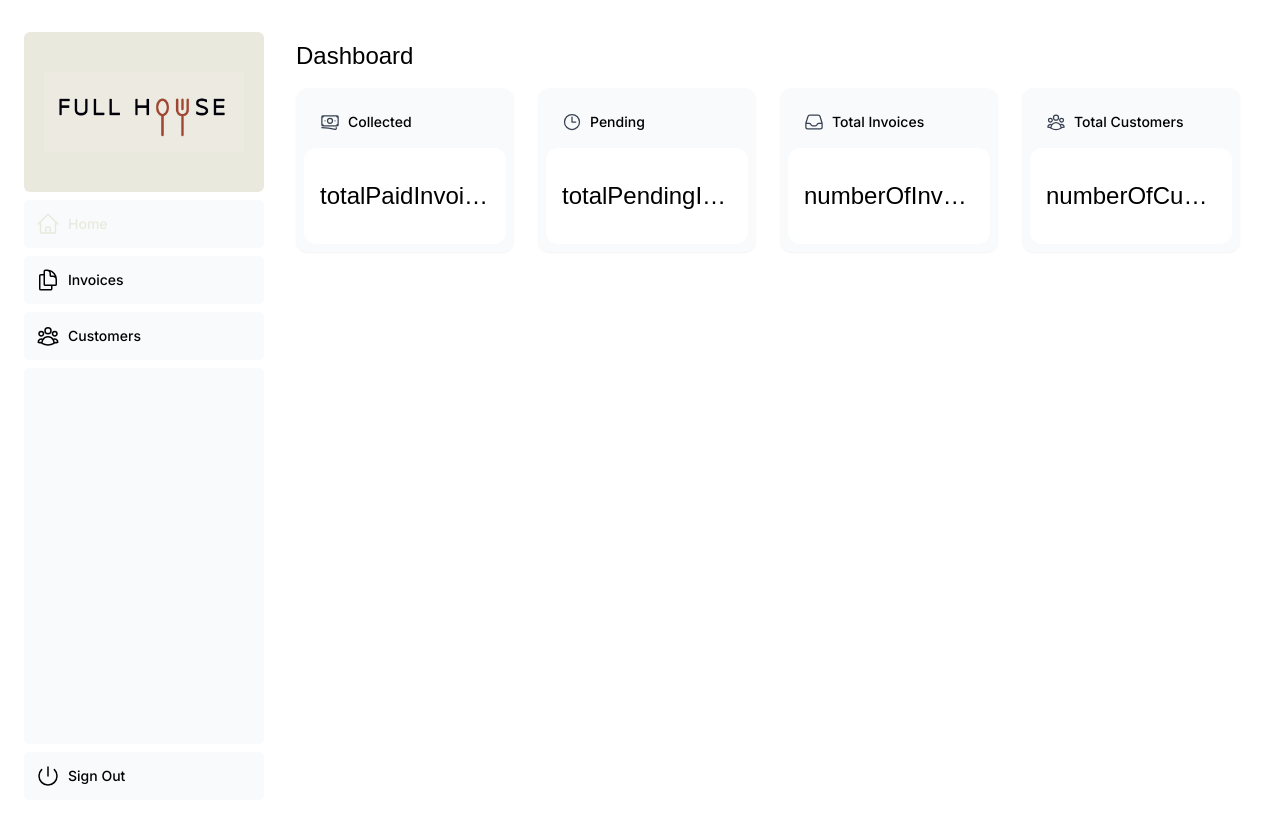
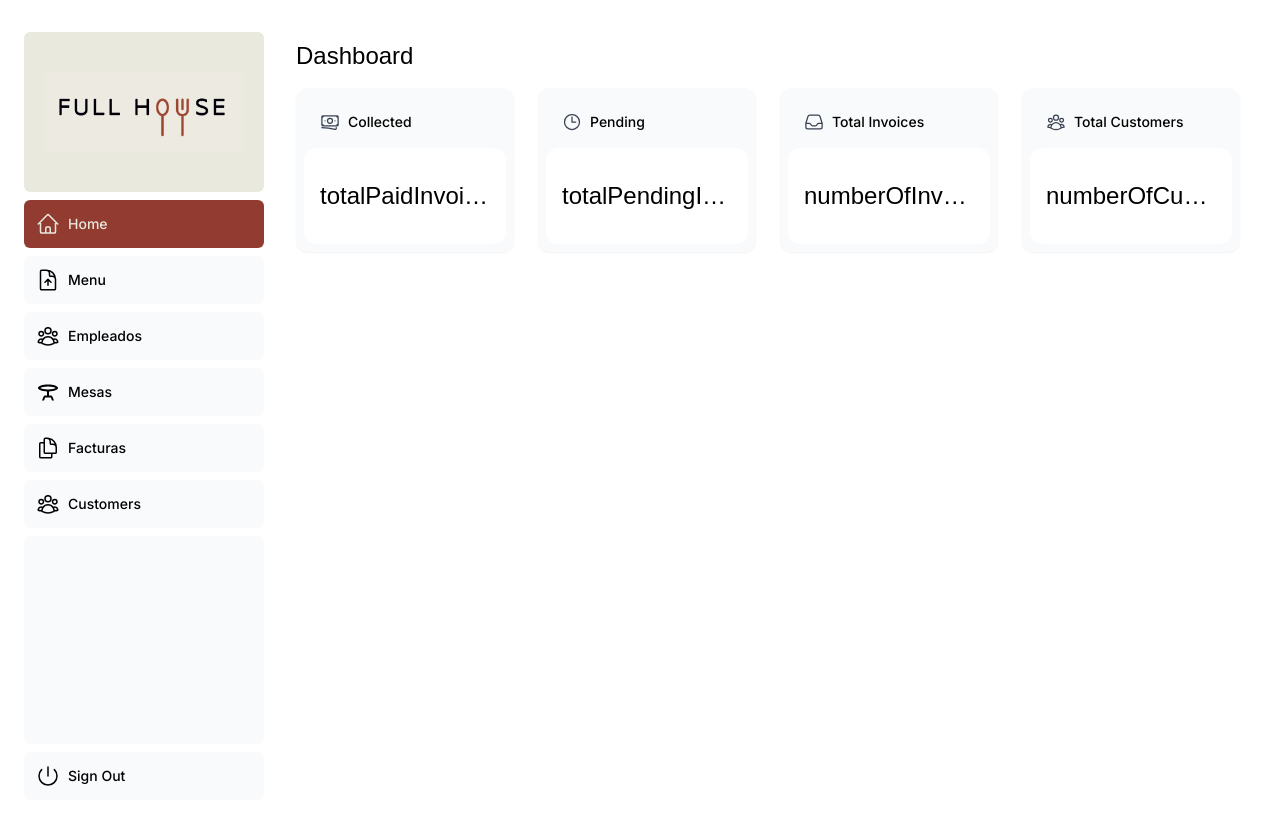
Before and after one commit to Jesuscrist420/Full-House-Frontend, a Next.js app: page /dashboard in a window 1280 px wide. Shown: the top 824 px of the page. Built offline with nearby package versions, Linux system fonts and the light colour scheme; a web font is replaced by a local one.

Commit message:
Updating sidenav

```diff
--- a/src/app/dashboard/layout.tsx
+++ b/src/app/dashboard/layout.tsx
@@ -1,4 +1,4 @@
-import SideNav from '@/app/ui/dashboard/sidenav';
+import SideNav from '@/app/ui/molecules/sideNav/sidenav';
 
 export default function Layout({ children }: { children: React.ReactNode }) {
   return (
--- a/src/app/ui/atoms/navLinks/navLinks.tsx
+++ b/src/app/ui/atoms/navLinks/navLinks.tsx
@@ -4,7 +4,11 @@ import {
   UserGroupIcon,
   HomeIcon,
   DocumentDuplicateIcon,
+  DocumentArrowUpIcon,
 } from '@heroicons/react/24/outline';
+
+import { MdOutlineTableBar } from "react-icons/md";
+
 import Link from 'next/link';
 import { usePathname } from 'next/navigation';
 import clsx from 'clsx';
@@ -15,11 +19,10 @@ import { UrlObject } from 'url';
 // Depending on the size of the application, this would be stored in a database.
 const links = [
   { name: 'Home', href: '/dashboard', icon: HomeIcon },
-  {
-    name: 'Invoices',
-    href: '/dashboard/invoices',
-    icon: DocumentDuplicateIcon,
-  },
+  { name: 'Menu', href: '/menu', icon: DocumentArrowUpIcon },
+  { name: 'Empleados', href: '/employees', icon: UserGroupIcon },
+  { name: 'Mesas', href: '/tables', icon: MdOutlineTableBar },
+  { name: 'Facturas', href: '/dashboard/invoices', icon: DocumentDuplicateIcon },
   { name: 'Customers', href: '/dashboard/customers', icon: UserGroupIcon },
 ];
 
@@ -36,12 +39,13 @@ export default function NavLinks() {
             key={link.name}
             href={link.href}
             className={clsx(
-              'flex h-[48px] grow items-center justify-center gap-2 rounded-md bg-gray-50 p-3 text-sm font-medium hover:bg-custom2 hover:text-custom md:flex-none md:justify-start md:p-2 md:px-3',
+              'flex h-[48px] grow items-center justify-center gap-2 rounded-md p-3 text-sm font-medium hover:bg-custom2 hover:text-custom md:flex-none md:justify-start md:p-2 md:px-3',
               {
                 'bg-custom2 text-custom': pathname === link.href,
+                'bg-gray-50' : pathname !== link.href,
               },
             )}          >
-            <LinkIcon className="w-6" />
+            <LinkIcon size={25} className="w-6" />
             <p className="hidden md:block">{link.name}</p>
           </Link>
         );
--- a/src/app/ui/dashboard/sidenav.tsx
+++ b/src/app/ui/molecules/sideNav/sidenav.tsx
@@ -2,7 +2,7 @@ import Link from 'next/link';
 import NavLinks from '@/app/ui/atoms/navLinks/navLinks';
 import AcmeLogo from '@/app/ui/acme-logo';
 import { PowerIcon } from '@heroicons/react/24/outline';
-import FullHouseLogo from '../atoms/logo/fullHouseLogo';
+import FullHouseLogo from '../../atoms/logo/fullHouseLogo';
 
 export default function SideNav() {
   return (
```
